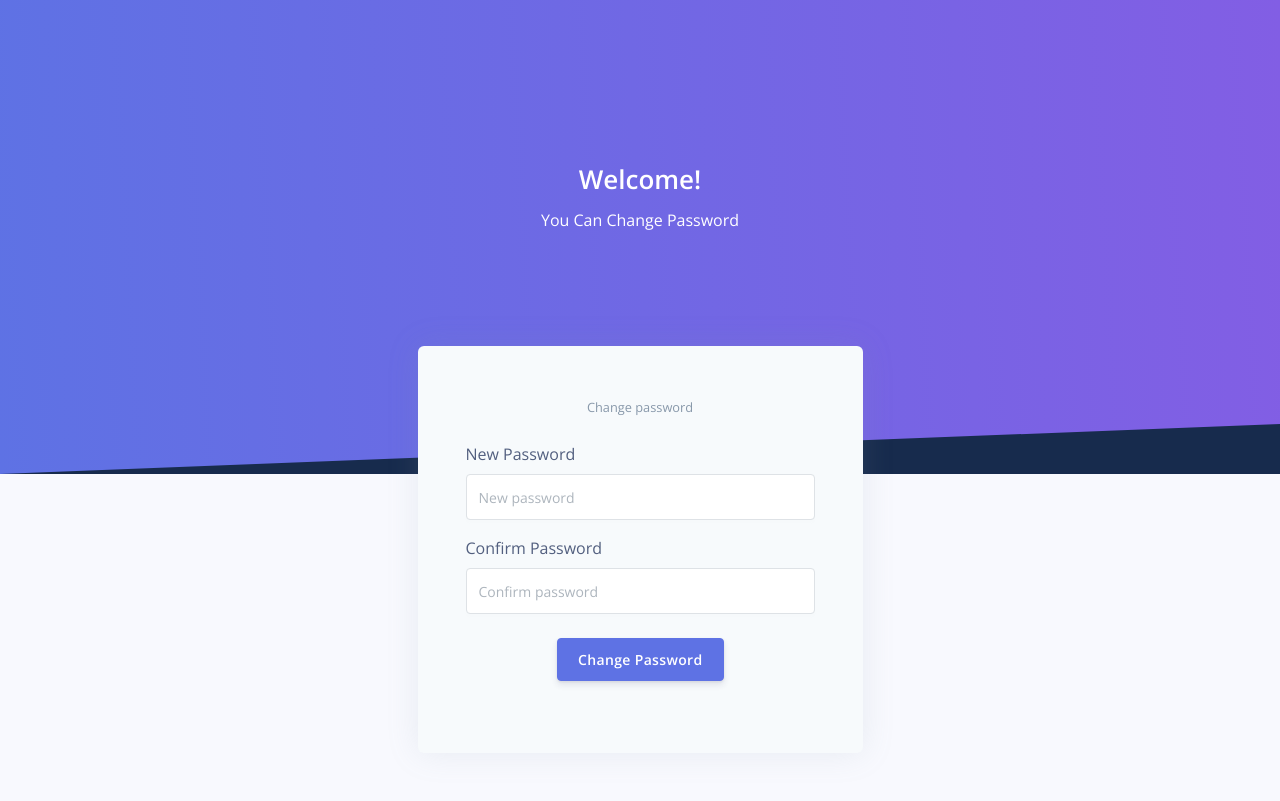
After one commit to mishtineha/MLM, a Django app: page /change_password/42 in a window 1280 px wide. The commit adds this page. Run offline with Django 3.2, Linux system fonts and the light colour scheme; a user stored in the database is signed in; data comes from the database, SQL or seed files in the repository; both versions use the stored data as it was after the commit; some libraries are stand-ins or nearby versions.

Commit message:
change-pass

```diff
--- a/project/Neha/forms.py
+++ b/project/Neha/forms.py
@@ -22,3 +22,17 @@ class AutoProfileForm(forms.ModelForm):
         super(AutoProfileForm, self).__init__(*args, **kwargs)
         for visible in self.visible_fields():
             visible.field.widget.attrs['class'] = 'form-control'
+
+
+class PasswordChange(forms.Form):
+    new_password1 = forms.PasswordInput()
+    new_password2 = forms.PasswordInput()
+
+    def clean(self):
+        cleaned_data = super(PasswordChange, self).clean()
+        new_password1 = cleaned_data.get('new_password1')
+        new_password2 = cleaned_data.get('new_password2')
+        if not new_password1 and not new_password2:
+            raise forms.ValidationError('You have to Enter Password!')
+        if new_password1 != new_password2:
+            raise forms.ValidationError('You have to Enter Same Password!')
--- a/project/Neha/models.py
+++ b/project/Neha/models.py
@@ -11,7 +11,7 @@ class Profile(models.Model):
     email =models.EmailField(null=True)
     profile_pic = models.ImageField(upload_to='profile', default='default.png',null=True)
     pan_card = models.IntegerField(null=True)
-    created_at = models.DateTimeField(auto_now_add = True)
+    created_at = models.DateTimeField(auto_now_add = True,null=True)
     created_by = models.ForeignKey(User,on_delete = models.SET_NULL,null = True,related_name="created_by")
     is_admin = models.BooleanField(default = False)
 
--- /dev/null
+++ b/project/Neha/templates/Neha/change_password.html
@@ -0,0 +1,69 @@
+  {% extends 'Neha/base.html' %}
+  {% load crispy_forms_tags%}
+{% block content %}
+<div class="main-content">
+
+    <!-- Header -->
+    <div class="header bg-gradient-primary py-7 py-lg-8 pt-lg-9">
+      <div class="container">
+      {% if messages %}
+        <ul style="margin-top:65px;" class="messages">
+            {% for message in messages %}
+            <li  {% if message.tags %} class="alert alert-{{ message.tags }} " {% endif %}> {{ message }} </li>
+            {% endfor %}
+        </ul>
+        {% endif %}
+        <div class="header-body text-center mb-7">
+          <div class="row justify-content-center">
+            <div class="col-xl-5 col-lg-6 col-md-8 px-5">
+              <h1 class="text-white">Welcome!</h1>
+              <p class="text-lead text-white">You Can Change Password</p>
+            </div>
+          </div>
+        </div>
+      </div>
+      <div class="separator separator-bottom separator-skew zindex-100">
+        <svg x="0" y="0" viewBox="0 0 2560 100" preserveAspectRatio="none" version="1.1" xmlns="http://www.w3.org/2000/svg">
+          <polygon class="fill-default" points="2560 0 2560 100 0 100"></polygon>
+        </svg>
+      </div>
+    </div>
+    <!-- Page content -->
+    <div class="container mt--8 pb-5">
+      <div class="row justify-content-center">
+        <div class="col-lg-5 col-md-7">
+          <div class="card bg-secondary border-0 mb-0">
+            <div class="card-body px-lg-5 py-lg-5">
+              <div class="text-center text-muted mb-4">
+                <small>Change password</small>
+              </div>
+              <form method="POST" role="form">
+                  {% csrf_token %}
+
+                  <label>New Password</label>
+               <input class="form-control" type = "password"
+                  placeholder = "New password" name = "new_password1" />
+                    <label class="mt-3">Confirm Password</label>
+                  <input class="form-control" type = "password"
+                  placeholder = "Confirm password" name = "new_password2" />
+
+
+                <div class="text-center">
+                  <button type="submit" class="btn btn-primary my-4">Change Password</button>
+                </div>
+              </form>
+
+                {% if form.errors %}
+                <div class="alert alert-danger mt-2 " role="alert">
+                  {% for error in form.non_field_errors %}
+                    <p>{{ error }}</p>
+                  {% endfor %}
+                </div>
+      {% endif %}
+            </div>
+          </div>
+          </div>
+        </div>
+      </div>
+    </div>
+  {% endblock content %}
--- a/project/Neha/urls.py
+++ b/project/Neha/urls.py
@@ -10,4 +10,5 @@ urlpatterns = [
     path('profile', profile, name='profile'),
     path('edit_profile', edit_profile, name='edit-profile'),
     path('update_profile/<int:id>', admin_edit_profile, name='update-profile'),
+    path('change_password/<int:id>', change_password, name='change-password'),
 ]
--- a/project/Neha/views.py
+++ b/project/Neha/views.py
@@ -1,8 +1,11 @@
+from datetime import datetime, date, timedelta
+from django.utils.translation import ugettext as _
+from django.contrib import messages
+from django.contrib.auth import update_session_auth_hash
 from django.contrib.auth.decorators import login_required
 from django.shortcuts import render,redirect,HttpResponse
-from django.contrib.auth.models import User
 from Neha.models import *
-from .forms import ProfileForm
+from .forms import ProfileForm, PasswordChange
 from django.db.models import Count
 # Create your views here.
 
@@ -10,7 +13,22 @@ from django.db.models import Count
 def dashboard(request):
     if request.user.is_authenticated is False:
         return redirect('login')
-    return render(request, 'Neha/dashboard.html')
+    total_members = Profile.objects.all().count()
+    print(total_members)
+    today = datetime.today()
+    last_seven = datetime.now() - timedelta(days=6)
+    last_seven_date = last_seven.date()
+    newmem_count = Profile.objects.all().filter(created_at__date__range=[last_seven_date,today]).count()
+    print(newmem_count)
+    your_commission = "Rs.30000"
+    revenue = "90%"
+    context = {
+        'total_mem':total_members,
+        'new_mem':newmem_count,
+        'rev':revenue,
+        'comm':your_commission
+    }
+    return render(request, 'Neha/dashboard.html',context)
 
 def No_of_child(username,count=0):
     tree = Tree.objects.get(parent__user__username=username)
@@ -170,3 +188,24 @@ def admin_edit_profile(request,id):
         'member':member
     }
     return render(request, 'Neha/admin_edit_profile.html',context)
+
+
+@login_required
+def change_password(request,id):
+    new_pass = request.POST.get('new_password1')
+    new_pass2 = request.POST.get('new_password2')
+    if new_pass != new_pass2:
+        messages.warning(request, _('Please Enter Same Password'))
+        return redirect(f'../change_password/{id}')
+    userr = User.objects.get(id=id)
+    print(userr.password)
+    if request.method == 'POST':
+        userr.set_password(new_pass)
+        update_session_auth_hash(request, request.user)
+        userr.save()
+        print('succe')
+        messages.success(request, _(f'password has been successfully updated! of {userr.username}'))
+        return redirect('list')
+    else:
+        form = PasswordChange()
+    return render(request, 'Neha/change_password.html', {'form': form})
```
Also changed, not shown: project/Neha/templates/Neha/all_members.html (+8 -0 lines), project/Neha/templates/Neha/header.html (+8 -8 lines), project/project/settings.py (+4 -4 lines), project/Neha/migrations/0004_auto_20201215_0856.py (added), project/db.sqlite3.
